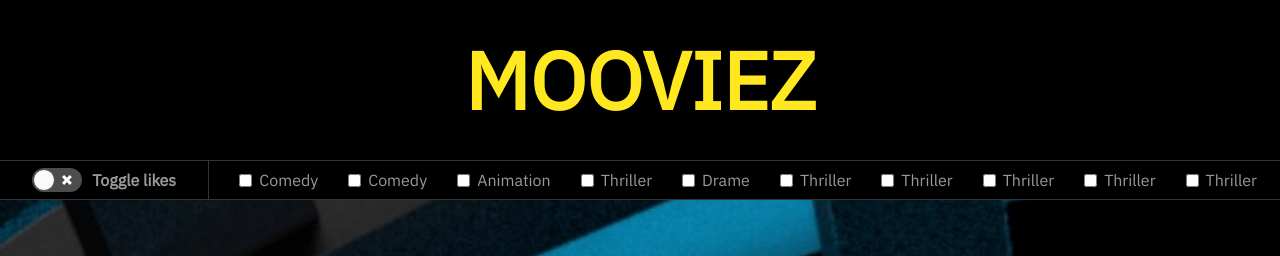
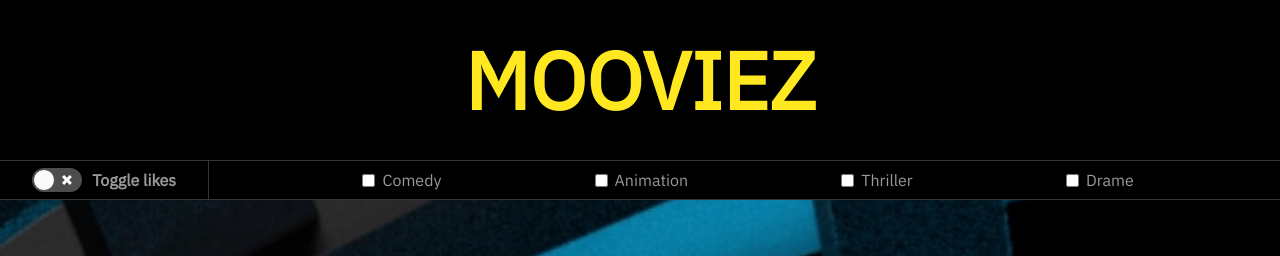
Before and after one commit to Elgurml/Test-Mooviez, a React (Create React App) app: page / in a window 1280 px wide. Shown: the top 256 px of the page. Built offline with nearby package versions, Linux system fonts and the light colour scheme; grey boxes are pictures that could not be loaded.

Commit message:
category checkbox displayed only once by category and not multiple of same. working on pagination

```diff
--- a/src/App.js
+++ b/src/App.js
@@ -13,18 +13,26 @@ import './App.css';
 class App extends React.Component {
   state= {
     displayLikes: false,
-    displayCat: true
+    displayCat: true,
+    currentPage: 1,
+    postPerPage: 12
   }
 
   hideShowCategory = (cat) => {
-    this.setState({displayCat: !this.state.display})
+    this.setState({displayCat: !this.state.displayCat})
 }
 
   toggleSwitch () {
     this.setState({displayLikes: !this.state.displayLikes})
   }
 
+
   render() {
+    // console.log(this.state.displayCat);
+    // const indexOfLastPost = this.state.currentPage * this.state.postPerPage
+    // const indexOfFirstPost = indexOfLastPost - this.state.postPerPage
+    console.log(this.state.listMovies);
+    // const currentPosts = this.state.listMovies.slice(indexOfFirstPost, indexOfLastPost)
 
     return (
       <Provider store={store}>
--- a/src/components/content/CategoryCheck.js
+++ b/src/components/content/CategoryCheck.js
@@ -6,7 +6,7 @@ class CategoryCheck extends React.Component {
     render() {
         return (
             <div className="CategoryCheck-container">
-                <input type="checkbox" className="CategoryCheck-checkBox" onClick={this.hideShowCategory} />
+                <input type="checkbox" className="CategoryCheck-checkBox" onClick={this.props.hideShowCat} />
                 <div className="CategoryCheck-name">
                     {this.props.categoryFilter}
                 </div>
--- a/src/components/screen/Header.js
+++ b/src/components/screen/Header.js
@@ -14,6 +14,9 @@ class Header extends React.Component {
 
 
     render () {
+        const categories = [...new Set(this.props.posts.map(i => i.category))];
+        console.log(categories);
+
         return (
             <div>
                 <div className="Header-titleArea">
@@ -28,12 +31,12 @@ class Header extends React.Component {
                         <p className="Header-optionsToggleLikesText">Toggle likes</p>
                     </div>
                     <div className="Header-optionsCategories">
-                        {this.props.posts
-                        .filter((v, i, a) => a.indexOf(v) === i)
-                        .map((listMovie, index) =>
+                        {categories
+                        .map((category, index) =>
                                 <CategoryCheck
-                                    categoryFilter={listMovie.category}
-                                    hideShowCat={() => this.props.check}
+                                    key={index}
+                                    categoryFilter={category}
+                                    hideShowCat={this.props.check}
                                 />
                             )
                         }
```
